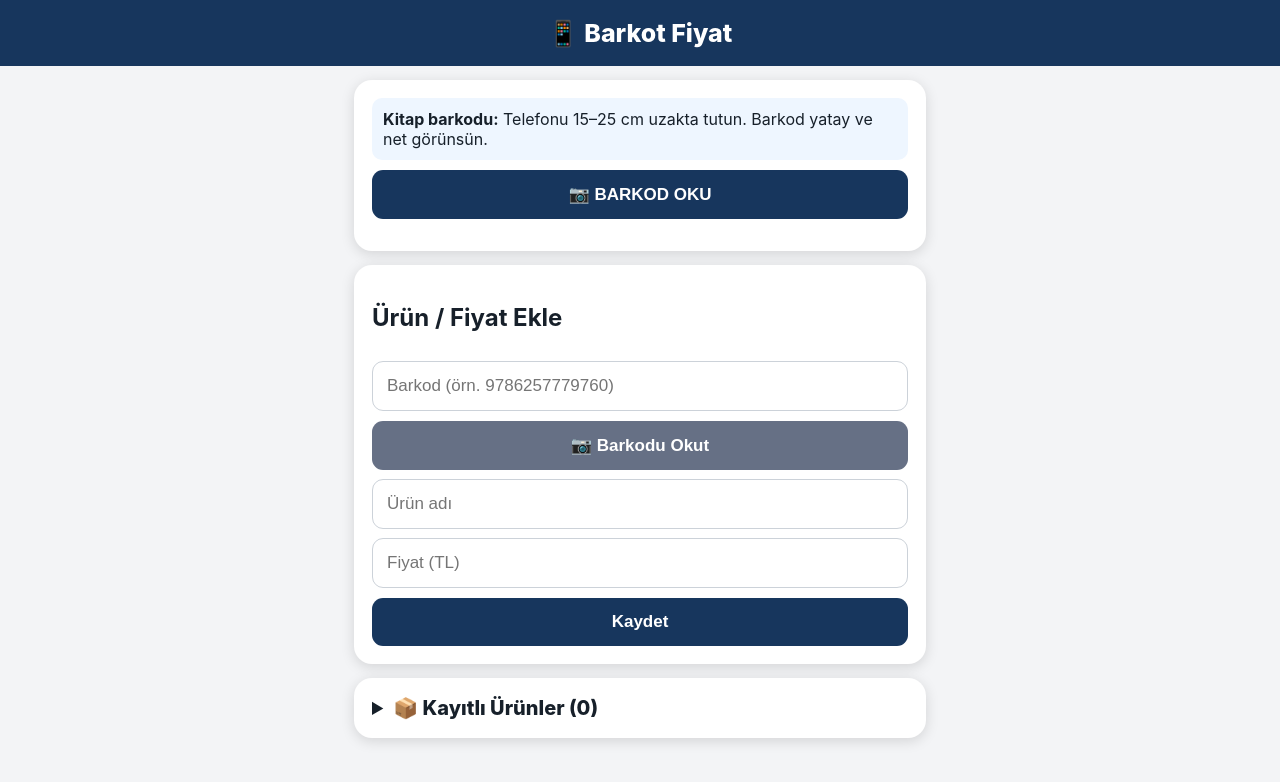
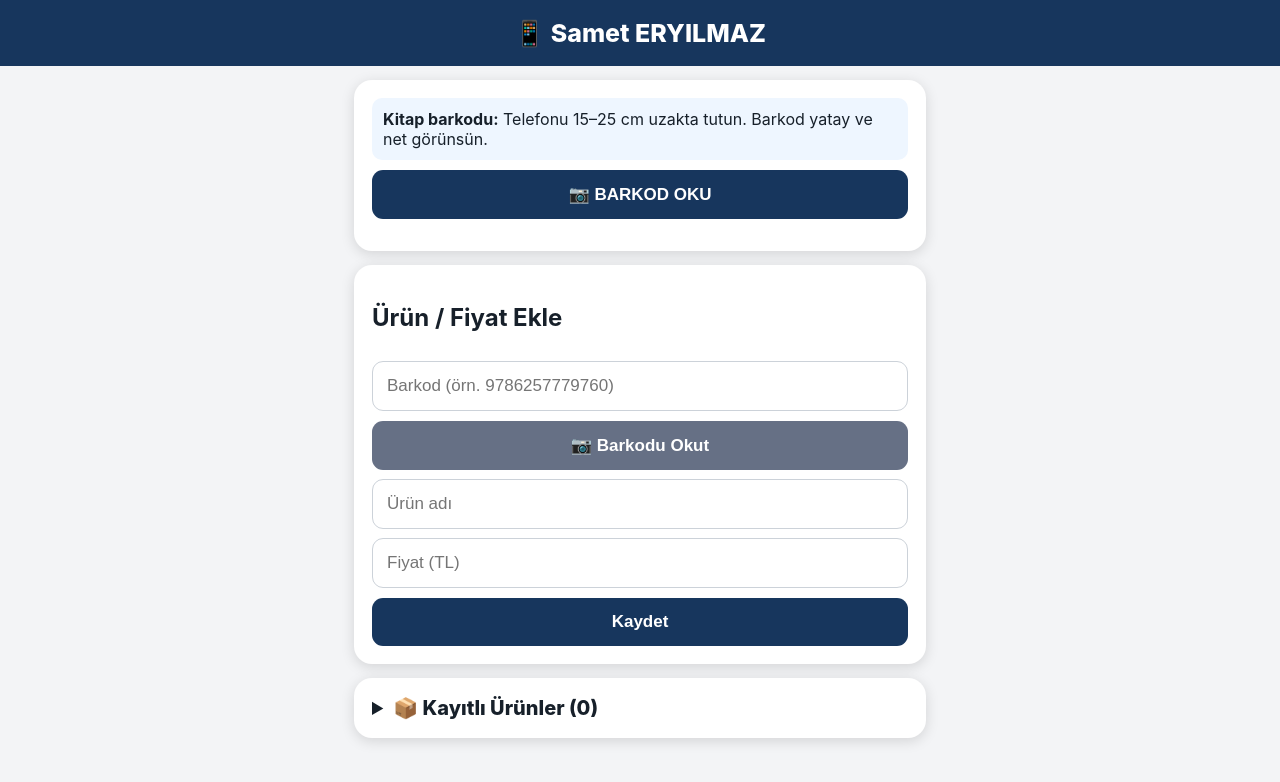
Before and after one commit to lukasamedo/ayandon, a plain HTML site: page index.html in a window 1280 px wide. Drawn offline with Linux system fonts and the light colour scheme.

Commit message:
Update index.html

```diff
--- a/index.html
+++ b/index.html
@@ -20,7 +20,7 @@ button{border:0;background:#17365d;color:#fff;font-weight:800;margin-top:10px}.g
 <script src="https://cdn.jsdelivr.net/npm/@ericblade/quagga2@1.8.4/dist/quagga.js"></script>
 </head>
 <body>
-<header>📱 Barkot Fiyat</header>
+<header>📱 Samet ERYILMAZ</header>
 <main>
 <section class="card">
 <div class="note"><b>Kitap barkodu:</b> Telefonu 15–25 cm uzakta tutun. Barkod yatay ve net görünsün.</div>
```
